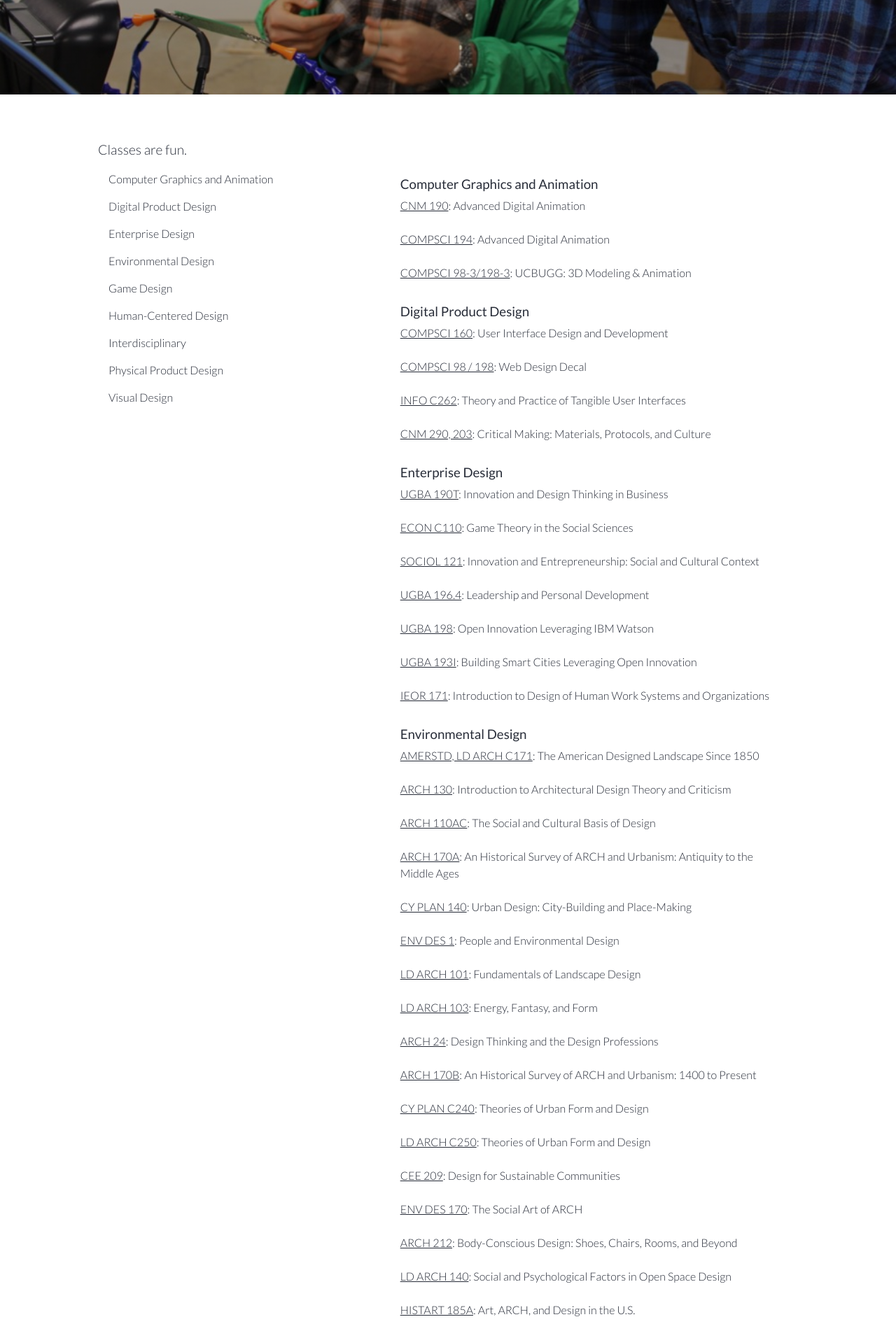
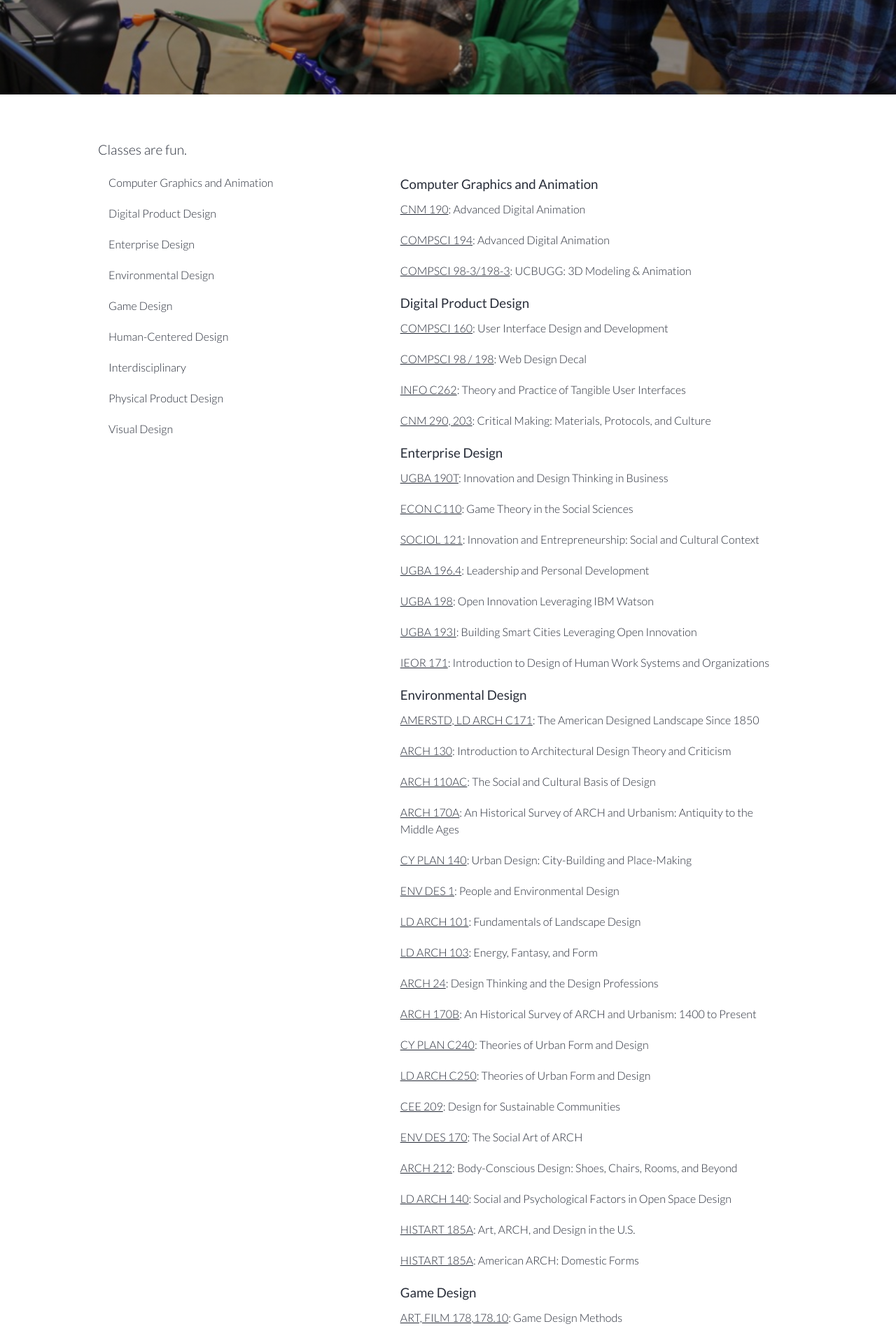
Before and after one commit to alexsg/designatberkeley, a Jekyll site: the page built from classes.md, in a window 1280 px wide. Shown: the part 365-2277 px from the top of the page at 70% size. Built offline with Jekyll 4.4.1, drawn with Linux system fonts in a browser that asks for light colours; nearby versions of some CDN libraries.

Commit message:
active scrolling link style change on classes page

```diff
--- a/_layouts/classes.html
+++ b/_layouts/classes.html
@@ -13,9 +13,9 @@
       <h1>{{ page.title }}</h1>
     </div>
   </div>
-  <section>
+  <section class="classes">
     <div class="row">
-      <p class="page-content">
+      <p class="page-content ">
         {{ content }}
       </p>
     </div>
--- a/_sass/_web.scss
+++ b/_sass/_web.scss
@@ -613,10 +613,23 @@
 
   img {
     width: 100%;
+  }
+}
 
+.classes {
 
+  h3 {
+    margin-bottom: $unit*2;
+  }
+  li {
+    list-style-type: none;
+    margin-top: $unit;
+    margin-bottom: $unit*4;
   }
 
+  a.active {
+    font-weight: 500;
+  }
 }
 
 .location {
--- a/js/classes.js
+++ b/js/classes.js
@@ -9,6 +9,9 @@
       $('#category-list').removeClass('fixed-nav');
     }
   });
+
+
+
 
   $.ajax({
     url: "/design_class_spreadsheet.csv",
@@ -26,14 +29,13 @@
 
   var cat_div = "";
   for(var i = 0; i < design_categories.length; i++) {
-    cat_div += "<p><a data-scroll-nav='"+i+"'>" + design_categories[i] + "</a></p>";
+    cat_div += "<a data-scroll-nav='"+i+"'><li>" + design_categories[i] + "</li></a>";
   }
-  // cat_div += "</p>";
   $('#category-list').html(cat_div);
 
   var div = ""
   /** Always do i < design_categories because there is an empty line **/
-  for(var i = 0; i < design_categories.length; i++) {
+  for (var i = 0; i < design_categories.length; i++) {
     div += "<div id='" + design_categories[i].replace(/ /g, "-") + "' data-scroll-index='"+i+"'><h3>" + design_categories[i] + "</h3></div>";
   }
   $('#course-list').html(div);
@@ -47,28 +49,29 @@
     var number = course["Number"];
     var title = course.Title;
 
-    // if (category.indexOf("/") > -1) {
-    //   console.log("HEY");
-    //   continue;
-    // }
-
     var div_id = "#"+category.replace(/ /g, "-");
-    // console.log($('#Human-Centered-Design'));
     var current_div_html = $(div_id).html();
 
-
-    str += current_div_html + "";
-
+    str += current_div_html + "<li>";
     if (number === "98 / 198") {
       str += "<a href='http://www.decal.org/' target = '_blank'>" + dept + " " + number + "</a>"
     } else {
       str += "<a href='http://guide.berkeley.edu/search/?P=" + dept + " " + number + "' target = '_blank'>" + dept + " " + number + "</a>";
     }
     str += ": " + title;
-    str +="<br /><br />";
+    str +="</li>";
     $(div_id).html(str);
     str = "";
   }
+
+
+
+   /*$(document).scroll(function() {
+    if ($(this).scrollTop() > scroll_graphics) {
+      //$("#Computer-Graphics-and-Animation").addClass('active');
+    }
+   })*/
+
 
 
 
```
